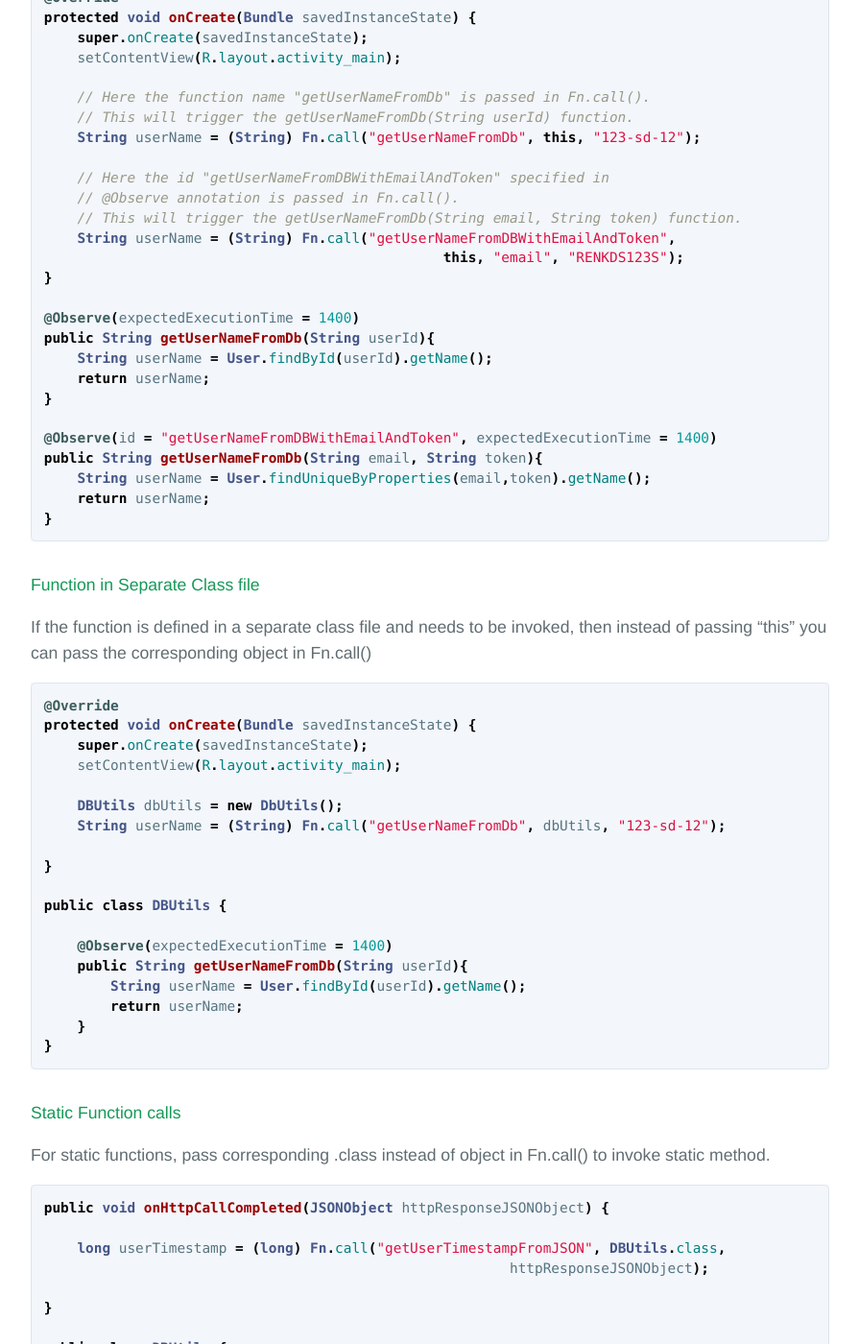
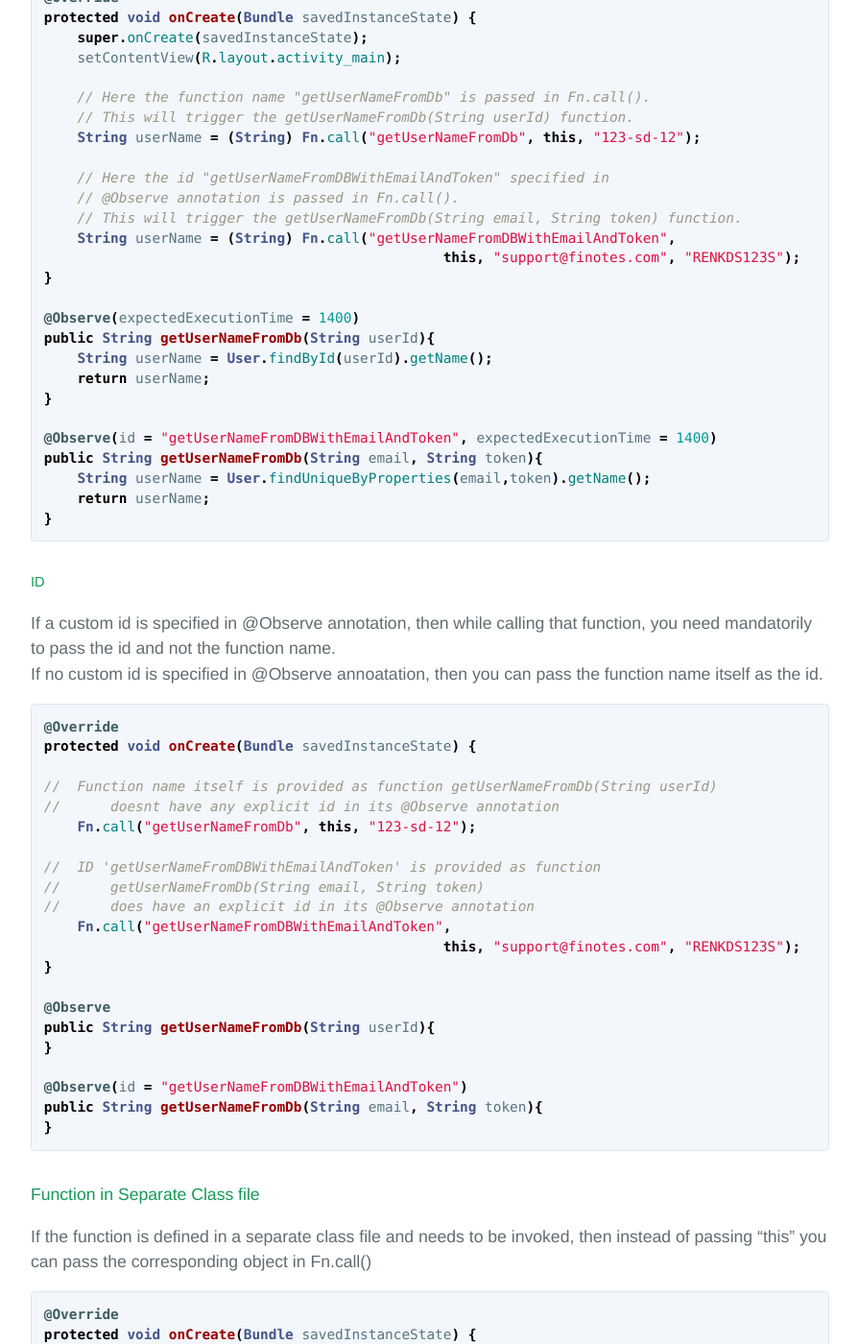
Before and after one commit to finotes/finotes.github.io, a Jekyll site: the page built from _posts/2018-01-19-android-java-docs.md, in a window 1280 px wide and 1400 px high, scrolled down 8559 px. Shown: the whole window at 96% size, without its empty margins (192-1087 px from the left). Built offline with Jekyll 4.4.1, drawn with Linux system fonts in a browser that asks for light colours; some web fonts are replaced.

Commit message:
Update 2018-01-19-android-java-docs.md

````diff
--- a/_posts/2018-01-19-android-java-docs.md
+++ b/_posts/2018-01-19-android-java-docs.md
@@ -353,7 +353,7 @@ protected void onCreate(Bundle savedInstanceState) {
     // @Observe annotation is passed in Fn.call().
     // This will trigger the getUserNameFromDb(String email, String token) function.
     String userName = (String) Fn.call("getUserNameFromDBWithEmailAndToken",
-						this, "email", "RENKDS123S");
+						this, "support@finotes.com", "RENKDS123S");
 }
 
 @Observe(expectedExecutionTime = 1400)
@@ -368,6 +368,34 @@ public String getUserNameFromDb(String email, String token){
     return userName;
 }
 ```
+
+##### ID
+If a custom id is specified in @Observe annotation, then while calling that function, you need mandatorily to pass the id and not the function name.
+If no custom id is specified in @Observe annoatation, then you can pass the function name itself as the id.
+```java
+@Override
+protected void onCreate(Bundle savedInstanceState) {
+
+//  Function name itself is provided as function getUserNameFromDb(String userId)
+//	doesnt have any explicit id in its @Observe annotation
+    Fn.call("getUserNameFromDb", this, "123-sd-12");
+
+//  ID 'getUserNameFromDBWithEmailAndToken' is provided as function
+//      getUserNameFromDb(String email, String token)
+//	does have an explicit id in its @Observe annotation
+    Fn.call("getUserNameFromDBWithEmailAndToken",
+						this, "support@finotes.com", "RENKDS123S");
+}
+
+@Observe
+public String getUserNameFromDb(String userId){
+}
+
+@Observe(id = "getUserNameFromDBWithEmailAndToken")
+public String getUserNameFromDb(String email, String token){
+}
+```
+
 
 #### Function in Separate Class file
 
````
